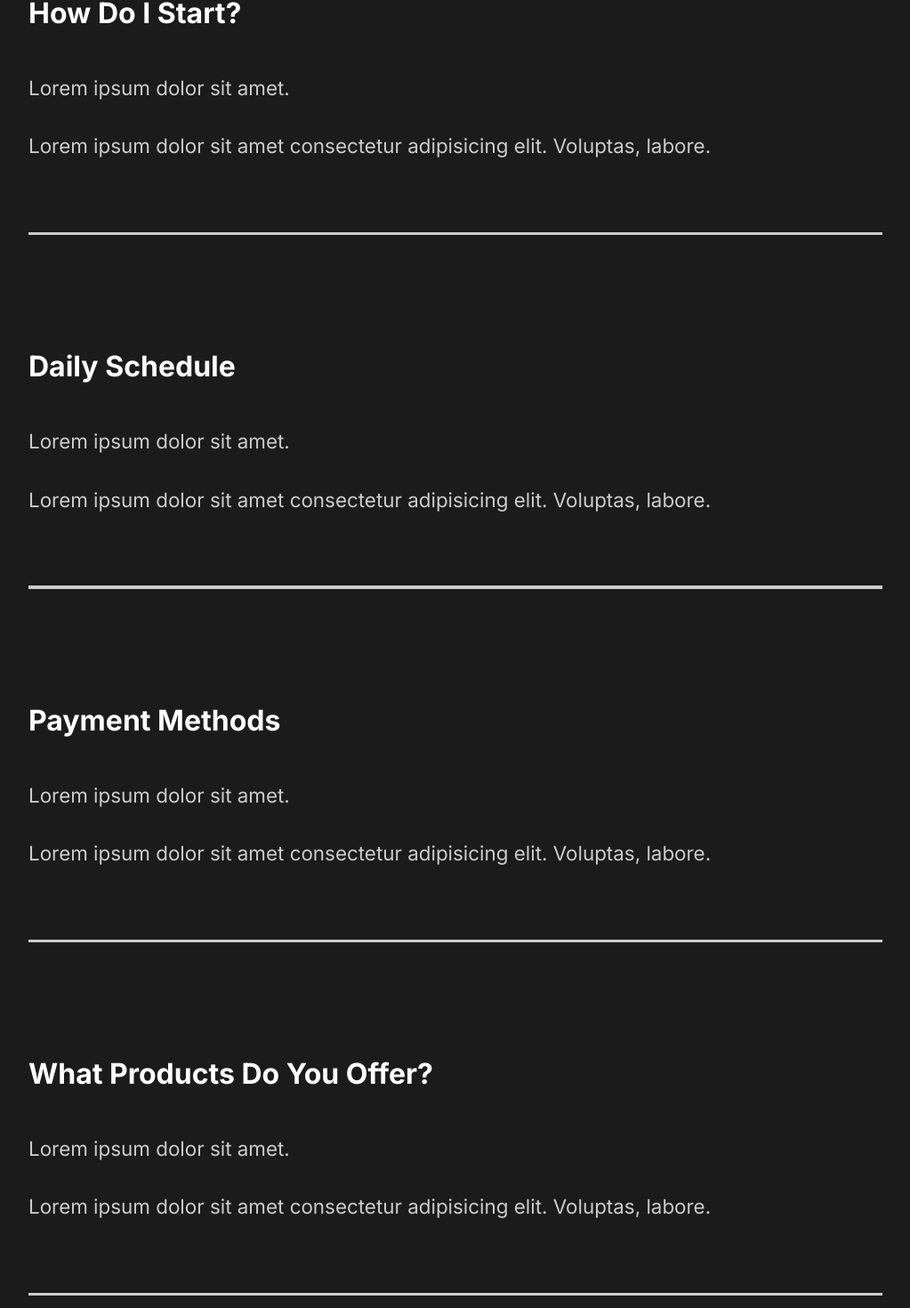
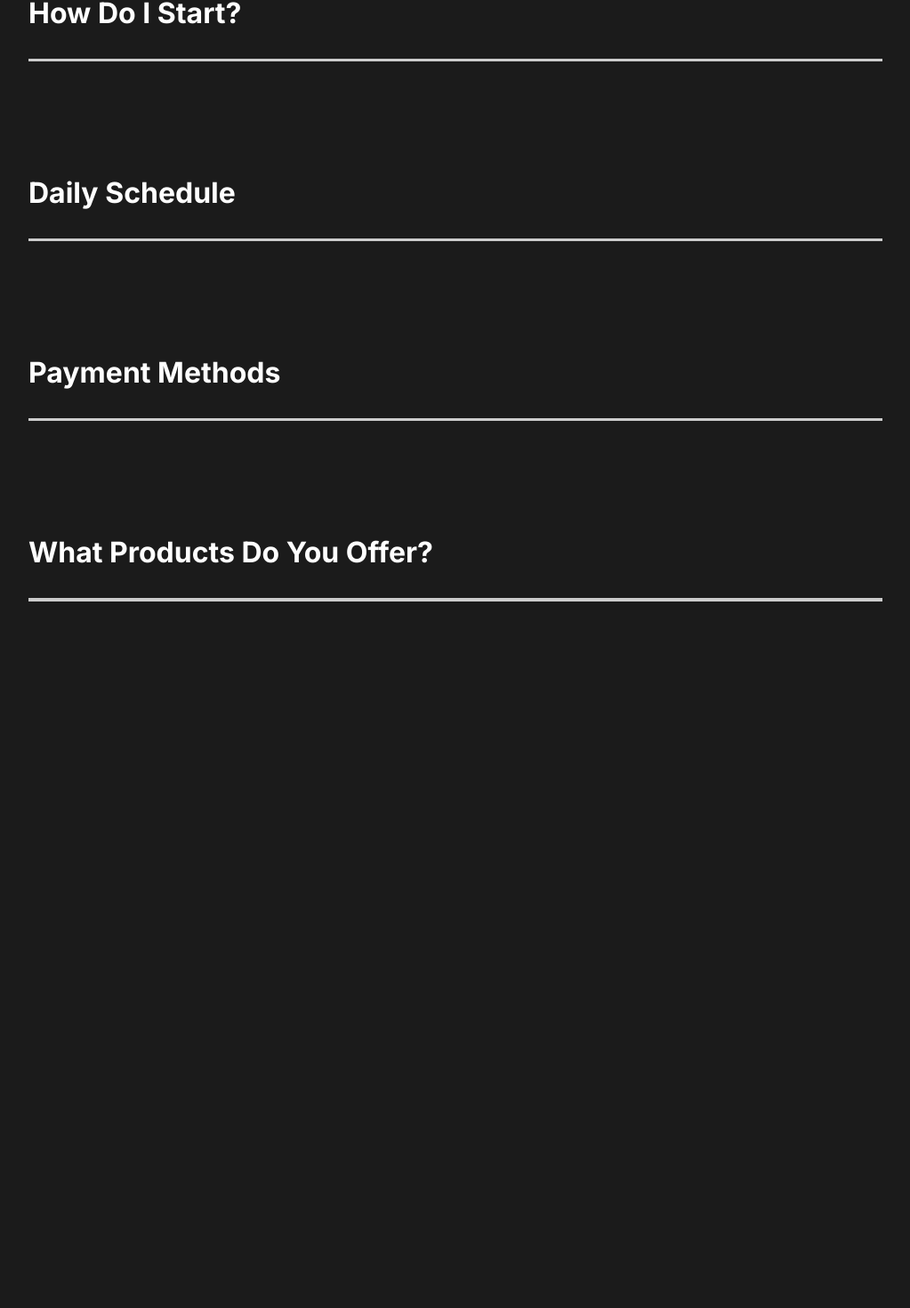
Before and after one commit to BibianaBalBar/React-Website, a React (Create React App) app: page / in a window 1280 px wide. Shown: the part 2470-3940 px from the top of the page at 89% size, without its empty margins (128-1151 px from the left). After the commit the page ends 3306 px from the top, so only its background shows below. Built offline with nearby package versions, Linux system fonts and the light colour scheme.

Commit message:
faq animations

```diff
--- a/src/animation.js
+++ b/src/animation.js
@@ -42,6 +42,19 @@
     opacity: 1,
     transition: {
       duration: 0.75,
+      ease: "easeOut"
+    },
+  },
+};
+
+export const fadeFaq = {
+  hidden: {
+    opacity: 0,
+  },
+  show: {
+    opacity: 1,
+    transition: {
+      duration: 1.8,
       ease: "easeOut"
     },
   },
--- a/src/components/FaqSection.js
+++ b/src/components/FaqSection.js
@@ -1,43 +1,40 @@
 import React from "react";
 import styled from "styled-components";
 import { StyledAbout } from "../styles";
+import Toggle from "./Toggle";
+import { motion, AnimateSharedLayout } from "framer-motion";
+import { fadeFaq } from "../animation";
 
 const FaqSection = () => {
   return (
     <StyledFaq>
       <h2>Any Questions <span>FAQ</span></h2>
-      <div className="question">
-        <h4>How Do I Start?</h4>
-        <div className="answer">
+      <AnimateSharedLayout >
+        <Toggle title="How Do I Start?">
+          <motion.div variants={fadeFaq} className="answer">
             <p>Lorem ipsum dolor sit amet.</p>
             <p>Lorem ipsum dolor sit amet consectetur adipisicing elit. Voluptas, labore.</p>
-        </div>
-        <div className="faq-line"></div>
-      </div>
-      <div className="question">
-        <h4>Daily Schedule</h4>
-        <div className="answer">
+          </motion.div>
+        </Toggle>
+        <Toggle title="Daily Schedule">
+          <motion.div variants={fadeFaq} className="answer">
             <p>Lorem ipsum dolor sit amet.</p>
             <p>Lorem ipsum dolor sit amet consectetur adipisicing elit. Voluptas, labore.</p>
-        </div>
-        <div className="faq-line"></div>
-      </div>
-      <div className="question">
-        <h4>Payment Methods</h4>
-        <div className="answer">
+          </motion.div>
+        </Toggle>
+        <Toggle title="Payment Methods">
+          <motion.div variants={fadeFaq} className="answer">
             <p>Lorem ipsum dolor sit amet.</p>
             <p>Lorem ipsum dolor sit amet consectetur adipisicing elit. Voluptas, labore.</p>
-        </div>
-        <div className="faq-line"></div>
-      </div>
-      <div className="question">
-        <h4>What Products Do You Offer?</h4>
-        <div className="answer">
+          </motion.div>
+        </Toggle>
+        <Toggle title="What Products Do You Offer?">
+          <motion.div variants={fadeFaq} className="answer">
             <p>Lorem ipsum dolor sit amet.</p>
             <p>Lorem ipsum dolor sit amet consectetur adipisicing elit. Voluptas, labore.</p>
-        </div>
-        <div className="faq-line"></div>
-      </div>
+          </motion.div>
+        </Toggle>
+      </AnimateSharedLayout>
     </StyledFaq>
   );
 };
--- /dev/null
+++ b/src/components/Toggle.js
@@ -0,0 +1,16 @@
+import React, {useState} from "react";
+import { motion } from "framer-motion";
+
+const Toggle = ({children, title}) => {
+  const [toggle, setToggle] = useState(false);
+
+  return (
+    <motion.div layout className="question" onClick={() => setToggle(!toggle)}>
+      <motion.h4 layout>{title}</motion.h4>
+      {toggle ? children : ""}
+      <div className="faq-line"></div>
+    </motion.div>
+  )
+};
+
+export default Toggle;
```
Also changed, not shown: 1 other file (tests, documents, lock files or other folders). Lines whose indentation alone changed are shown as unchanged.
